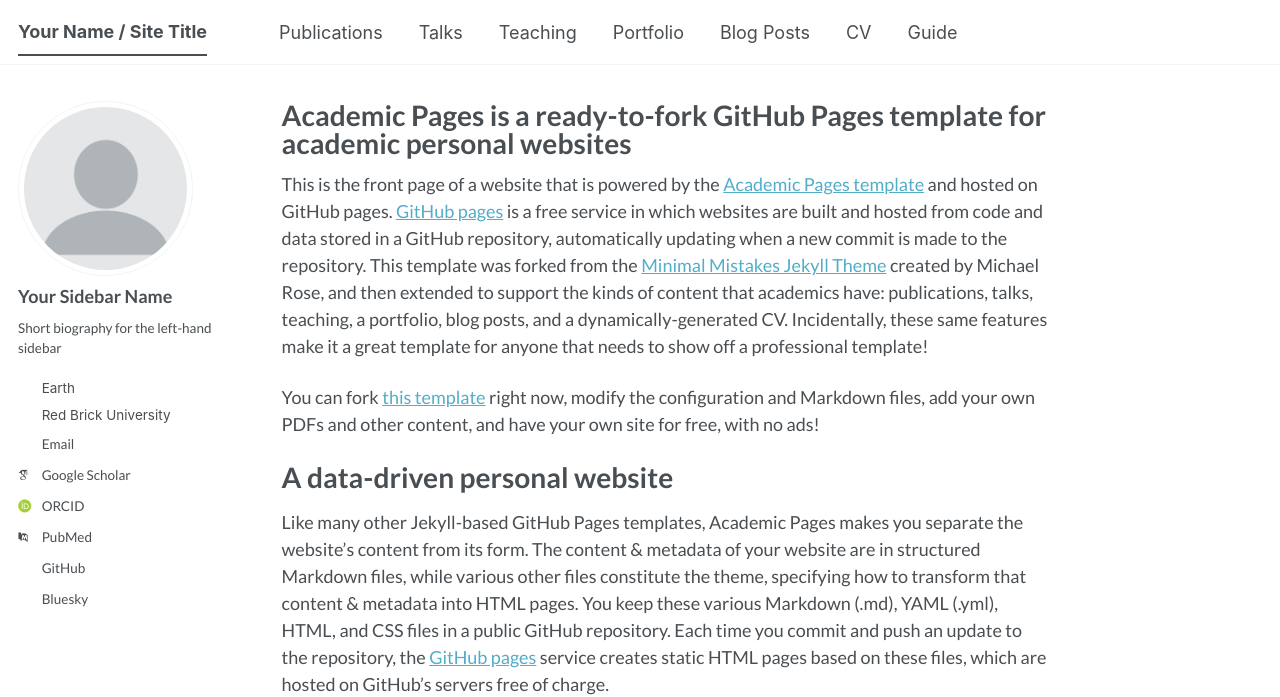
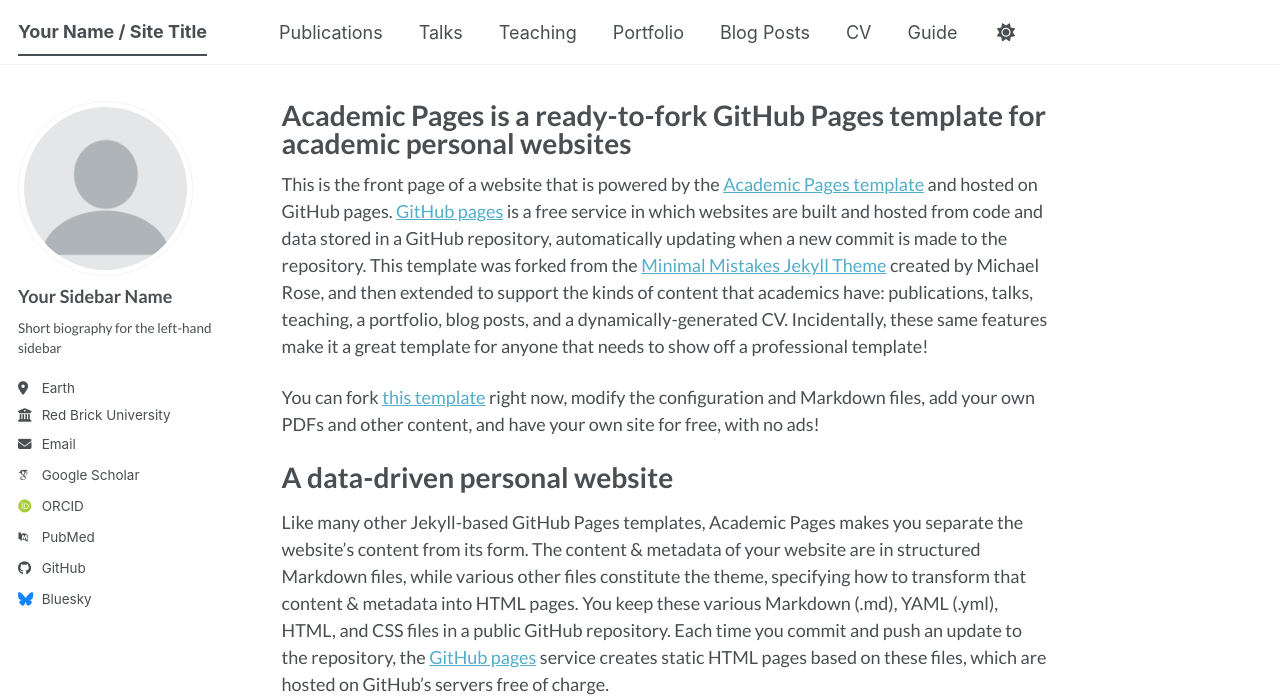
Before and after one commit to seungyeon677/seungyeon677.github.io, a Jekyll site: the page built from _pages/about.md, in a window 1280 px wide. Shown: the top 697 px of the page. Built offline with Jekyll 4.4.1, drawn with Linux system fonts in a browser that asks for light colours; some web fonts are replaced; a script bundle is joined from its source files by our own code; library files that are not in the unit come from our copies.

Commit message:
Update head.html

```diff
--- a/_includes/head.html
+++ b/_includes/head.html
@@ -3,32 +3,24 @@
 <link href="https://fonts.googleapis.com/css2?family=Lato:wght@300;400;700;900&display=swap" rel="stylesheet">
 
 <style>
-  /* 1. 전체 및 제목 적용 */
+  /* 1. 전체 텍스트 및 제목 */
   body, h1, h2, h3, h4, h5, h6,
   .site-title, .nav__items, .archive__item-title {
     font-family: 'Lato', sans-serif !important;
   }
 
-  /* 2. 사이드바 텍스트만 적용 (아이콘 제외) */
+  /* 2. 사이드바 (프로필 이름, 설명, 링크 등) */
   .sidebar,
   .sidebar .author__name,
   .sidebar .author__bio,
-  .sidebar .nav__list {
+  .sidebar .author__urls,
+  .sidebar .nav__list,
+  .sidebar .nav__title {
     font-family: 'Lato', sans-serif !important;
   }
 
-  /* 3. SNS 링크 텍스트만 적용하고, 아이콘(fa-*)은 원래 폰트 유지 */
-  .author__urls.social-icons li a {
-    font-family: 'Lato', sans-serif !important;
-  }
-
-  /* 핵심: Font Awesome 아이콘 클래스는 Lato를 적용하지 않음 */
-  .fab, .fas, .far, .fal, .fad, [class^="fa-"], [class*=" fa-"] {
-    font-family: "Font Awesome 5 Free", "Font Awesome 5 Brands" !important;
-  }
-
-  /* 4. 기타 요소 */
-  .btn, .page__footer, .pagination {
+  /* 3. 하단 푸터 및 기타 요소 */
+  .page__footer, .pagination, .page__taxonomy {
     font-family: 'Lato', sans-serif !important;
   }
 </style>
```
